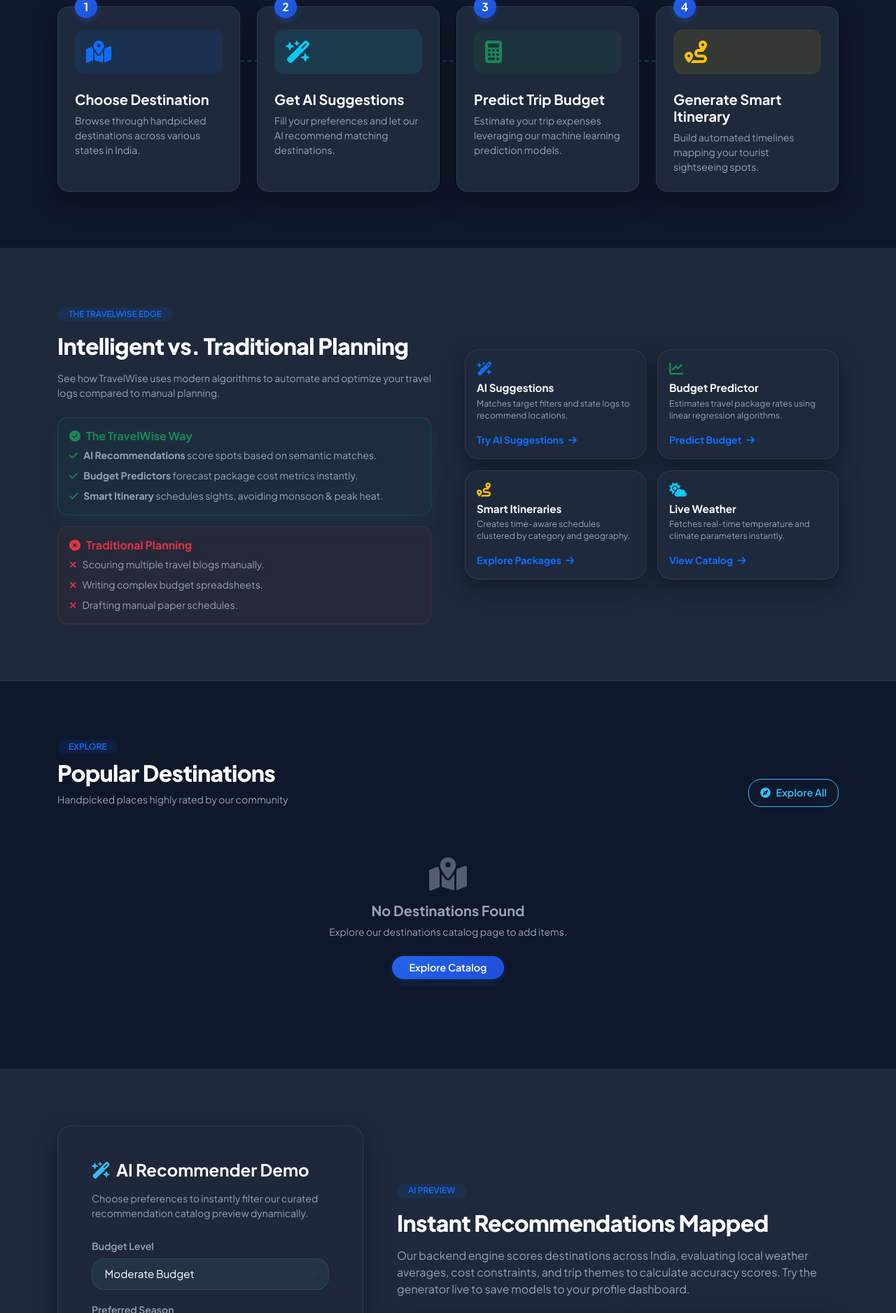
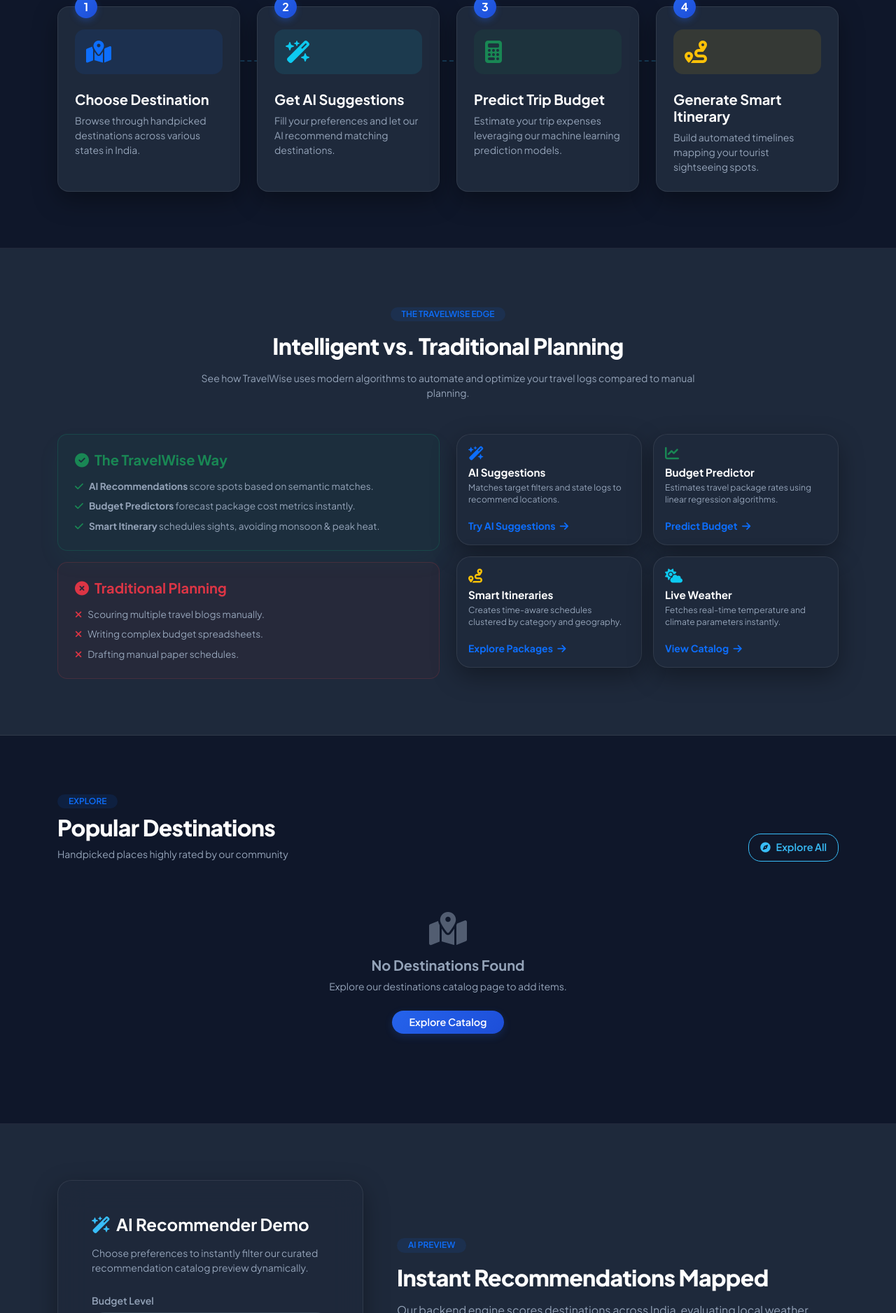
Before and after one commit to dharmik7080/TravelWise, a Django app: page / in a window 1280 px wide. Shown: the part 1049-2925 px from the top of the page at 70% size. Run offline with Django 5.2, Linux system fonts and the light colour scheme; data that the repository does not hold is empty; some libraries are stand-ins or nearby versions.

Commit message:
design: restructure comparison layout to center header and vertically align side-by-side cards

```diff
--- a/TravelPlanner/templates/home.html
+++ b/TravelPlanner/templates/home.html
@@ -250,6 +250,16 @@
         color: #38BDF8 !important;
     }
 
+    /* Scroll bounce animation */
+    @keyframes scrollBounce {
+        0%, 100% { transform: translateY(0); }
+        50% { transform: translateY(6px); }
+    }
+
+    .animate-bounce {
+        animation: scrollBounce 2s infinite;
+    }
+
     .bg-sec-1 { background-color: #0f172a !important; }
     .bg-sec-2 { background-color: #0f172a !important; }
     .bg-sec-3 { background-color: #1e293b !important; }
@@ -325,6 +335,14 @@
                 </div>
             </div>
         </div>
+
+        <!-- Scroll Indicator -->
+        <div class="position-absolute bottom-0 start-50 translate-middle-x mb-3 text-center d-none d-md-block">
+            <a href="#how-it-works" class="text-white text-decoration-none small opacity-75 hover-opacity-100 transition-all">
+                <span class="d-block mb-1 font-monospace" style="font-size: 10px; letter-spacing: 0.12em; text-transform: uppercase;">Explore Destinations</span>
+                <i class="fa-solid fa-chevron-down animate-bounce fs-6"></i>
+            </a>
+        </div>
     </div>
 </header>
 
@@ -391,26 +409,31 @@
 <!-- CONSOLIDATED VALUE PROPOSITION & COMPARISON -->
 <section class="py-80 bg-sec-3 border-bottom">
     <div class="container">
-        <div class="row align-items-center g-5">
-            <!-- Left Column: Traditional vs Intelligent Comparison -->
-            <div class="col-lg-6 text-start">
+        <!-- Centered Section Header -->
+        <div class="row justify-content-center text-center mb-5">
+            <div class="col-lg-8">
                 <span class="badge bg-primary bg-opacity-10 text-primary px-3 py-1.5 rounded-pill mb-3 fw-semibold text-uppercase tracking-wider small">The TravelWise Edge</span>
                 <h2 class="section-title text-white mb-3">Intelligent vs. Traditional Planning</h2>
-                <p class="text-secondary small mb-4">See how TravelWise uses modern algorithms to automate and optimize your travel logs compared to manual planning.</p>
+                <p class="text-secondary small mb-0">See how TravelWise uses modern algorithms to automate and optimize your travel logs compared to manual planning.</p>
+            </div>
+        </div>
 
-                <div class="d-flex flex-column gap-3">
-                    <div class="p-3 rounded-3 compare-card-wise border border-opacity-10">
-                        <h6 class="fw-bold text-success mb-2"><i class="fa-solid fa-circle-check me-2"></i>The TravelWise Way</h6>
-                        <ul class="list-unstyled mb-0 d-flex flex-column gap-2 small text-secondary">
+        <div class="row align-items-stretch g-4">
+            <!-- Left Column: Traditional vs Intelligent Comparison (2 Cards) -->
+            <div class="col-lg-6">
+                <div class="d-flex flex-column gap-3 h-100 justify-content-between">
+                    <div class="p-4 rounded-3 compare-card-wise border border-opacity-10 flex-grow-1 d-flex flex-column justify-content-center">
+                        <h5 class="fw-bold text-success mb-3"><i class="fa-solid fa-circle-check me-2"></i>The TravelWise Way</h5>
+                        <ul class="list-unstyled mb-0 d-flex flex-column gap-2 text-secondary" style="font-size: 0.85rem;">
                             <li><i class="fa-solid fa-check text-success me-2"></i><strong>AI Recommendations</strong> score spots based on semantic matches.</li>
                             <li><i class="fa-solid fa-check text-success me-2"></i><strong>Budget Predictors</strong> forecast package cost metrics instantly.</li>
                             <li><i class="fa-solid fa-check text-success me-2"></i><strong>Smart Itinerary</strong> schedules sights, avoiding monsoon & peak heat.</li>
                         </ul>
                     </div>
 
-                    <div class="p-3 rounded-3 compare-card-traditional border border-opacity-10">
-                        <h6 class="fw-bold text-danger mb-2"><i class="fa-solid fa-circle-xmark me-2"></i>Traditional Planning</h6>
-                        <ul class="list-unstyled mb-0 d-flex flex-column gap-2 small text-secondary">
+                    <div class="p-4 rounded-3 compare-card-traditional border border-opacity-10 flex-grow-1 d-flex flex-column justify-content-center">
+                        <h5 class="fw-bold text-danger mb-3"><i class="fa-solid fa-circle-xmark me-2"></i>Traditional Planning</h5>
+                        <ul class="list-unstyled mb-0 d-flex flex-column gap-2 text-secondary" style="font-size: 0.85rem;">
                             <li><i class="fa-solid fa-xmark text-danger me-2"></i>Scouring multiple travel blogs manually.</li>
                             <li><i class="fa-solid fa-xmark text-danger me-2"></i>Writing complex budget spreadsheets.</li>
                             <li><i class="fa-solid fa-xmark text-danger me-2"></i>Drafting manual paper schedules.</li>
@@ -419,9 +442,9 @@
                 </div>
             </div>
 
-            <!-- Right Column: Interactive SaaS Value Propositions Cards -->
+            <!-- Right Column: Interactive SaaS Value Propositions (4 Cards) -->
             <div class="col-lg-6">
-                <div class="row g-3">
+                <div class="row g-3 h-100">
                     <div class="col-sm-6">
                         <div class="card p-3 h-100 feature-card-premium text-start d-flex flex-column justify-content-between">
                             <div>
@@ -686,25 +709,10 @@
                     <span class="stat-num d-block mb-1" style="background: linear-gradient(135deg, #ef4444 0%, #dc2626 100%); -webkit-background-clip: text; -webkit-text-fill-color: transparent;">Live</span>
                     <span class="text-secondary small fw-semibold">Weather & AI Powered</span>
                 </div>
-        </div>
-
-        <!-- Subtle Technology Showcase Badges -->
-        <div class="row justify-content-center mt-5">
-            <div class="col-lg-8 text-center border-top border-white border-opacity-10 pt-4">
-                <small class="text-secondary text-uppercase tracking-wider fw-bold d-block mb-3" style="font-size: 0.72rem; opacity: 0.65; letter-spacing: 0.05em;">Powered By Production-Grade Technologies</small>
-                <div class="d-flex flex-wrap justify-content-center gap-3 align-items-center opacity-75">
-                    <span class="badge bg-secondary bg-opacity-10 text-white border border-secondary border-opacity-20 px-3 py-2 rounded-pill" style="font-size: 0.75rem;"><i class="fa-brands fa-python text-primary me-2"></i>Python</span>
-                    <span class="badge bg-secondary bg-opacity-10 text-white border border-secondary border-opacity-20 px-3 py-2 rounded-pill" style="font-size: 0.75rem;"><i class="fa-solid fa-cubes text-info me-2"></i>Django</span>
-                    <span class="badge bg-secondary bg-opacity-10 text-white border border-secondary border-opacity-20 px-3 py-2 rounded-pill" style="font-size: 0.75rem;"><i class="fa-solid fa-brain text-success me-2"></i>Scikit-Learn</span>
-                    <span class="badge bg-secondary bg-opacity-10 text-white border border-secondary border-opacity-20 px-3 py-2 rounded-pill" style="font-size: 0.75rem;"><i class="fa-brands fa-bootstrap me-2" style="color: #7952b3;"></i>Bootstrap 5</span>
-                    <span class="badge bg-secondary bg-opacity-10 text-white border border-secondary border-opacity-20 px-3 py-2 rounded-pill" style="font-size: 0.75rem;"><i class="fa-solid fa-cloud-sun text-warning me-2"></i>OpenWeather API</span>
-                </div>
             </div>
         </div>
     </div>
 </section>
-
-
 
 {% block extra_js %}
 <script>
```
Also changed, not shown: TravelPlanner/media/attractions/test_img_j7yEZqU.jpg (added), 1 other file.
